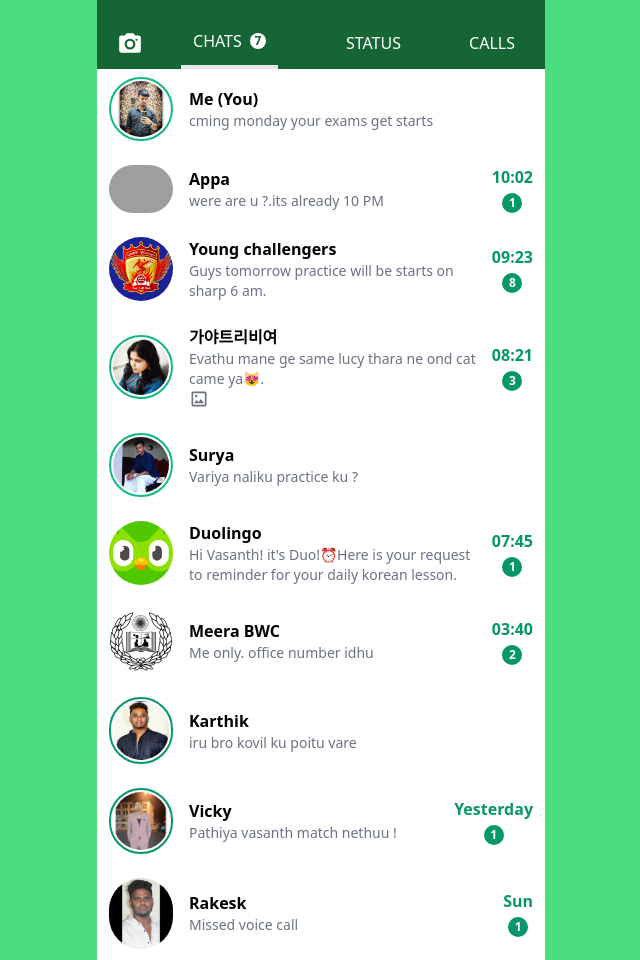
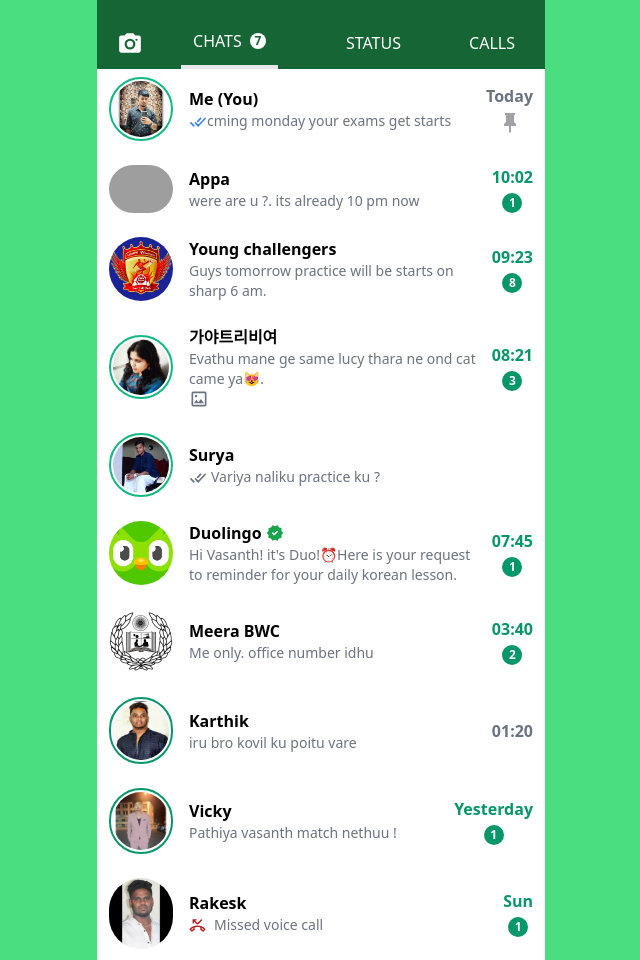
Before and after one commit to Vasanth-R27/whatsApp_UI_Using_Tailwindcss, a website: page index.html in a window 1280 px wide. Shown: the part 113-1073 px from the top of the page, without its empty margins (319-959 px from the left). Drawn offline with Linux system fonts and the light colour scheme; grey boxes are pictures that could not be loaded.

Commit message:
Added icons

```diff
--- a/index.html
+++ b/index.html
@@ -4,16 +4,22 @@
 <head>
     <meta charset="UTF-8">
     <meta name="viewport" content="width=device-width, initial-scale=1.0">
-    <title>Document</title>
+    <title>WhatsApp-UI-TailwindCSS</title>
+
+    <!-- css-link -->
     <link rel="stylesheet" href="./assets/css/output.css">
+
+    <!-- Whatsapp-icon-link -->
+    <link rel="shortcut icon" href="./assets/images/WhatsApp-icon.png" type="image">
+
 </head>
 
 <body class="bg-green-400 px-10">
-    <h1 class="text-black text-center font-bold py-5">WhatsApp UI</h1>
+    <h1 class="text-black text-center font-bold py-5">WhatsApp UI Challenge</h1>
 
     <section class="max-w-md mx-auto">
 
-        <div class="bg-green-800 px-5 py-5 flex items-center     justify-between">
+        <div class="bg-green-800 px-5 py-5 flex items-center justify-between">
             <h1 class="text-white font-bold">WhatsApp</h1>
             <div>
                 <div class="flex">
@@ -94,10 +100,23 @@
 
                 <div class="flex-1">
                     <h4 class="font-semibold">Me (You)</h4>
-                    <p class="text-gray-500 text-sm">cming monday your exams get starts</p>
+                    <div class="flex items-center">
+                        <svg xmlns="http://www.w3.org/2000/svg" width="18" height="18" viewBox="0 0 16 16"
+                            class="text-blue-500 ">
+                            <path fill="none" stroke="currentColor" stroke-linecap="round" stroke-linejoin="round"
+                                stroke-width="1.5" d="m1.75 9.75l2.5 2.5m3.5-4l2.5-2.5m-4.5 4l2.5 2.5l6-6.5" />
+                        </svg>
+                        <p class="text-gray-500 text-sm">cming monday your exams get starts</p>
+                    </div>
                 </div>
 
-
+                <div class="flex flex-col items-center space-y-0.5">
+                    <span class="text-gray-500 font-semibold">Today</span>
+                    <span><svg class="fill-current text-gray-500" xmlns="http://www.w3.org/2000/svg" width="24"
+                            height="24" viewBox="0 0 24 24">
+                            <path class="text-zinc-400 " d="m16 12l2 2v2h-5v6l-1 1l-1-1v-6H6v-2l2-2V5H7V3h10v2h-1v7Z" />
+                        </svg>
+                </div>
             </div>
 
             <!-- chat-2 -->
@@ -109,7 +128,7 @@
 
                 <div class="flex-1">
                     <h4 class="font-semibold">Appa</h4>
-                    <p class="text-gray-500 text-sm">were are u ?.its already 10 PM</p>
+                    <p class="text-gray-500 text-sm">were are u ?. its already 10 pm now</p>
                 </div>
 
                 <div class="flex flex-col items-center space-y-1">
@@ -150,10 +169,11 @@
                                 xmlns="http://www.w3.org/2000/svg" width="20" height="20" viewBox="0 0 24 24">
                                 <path fill="currentColor"
                                     d="M5 21q-.825 0-1.413-.588T3 19V5q0-.825.588-1.413T5 3h14q.825 0 1.413.588T21 5v14q0 .825-.588 1.413T19 21H5Zm0-2h14V5H5v14Zm1-2h12l-3.75-5l-3 4L9 13l-3 4Zm-1 2V5v14Zm3.5-9q.625 0 1.063-.438T10 8.5q0-.625-.438-1.063T8.5 7q-.625 0-1.063.438T7 8.5q0 .625.438 1.063T8.5 10Z" />
-                            </svg></span> </p>
+                            </svg>
+                        </span>
+                    </p>
                 </div>
 
-                <!-- chat-5 -->
                 <div class="flex flex-col items-center space-y-1">
                     <span class="text-emerald-600 font-semibold">08:21</span>
                     <span
@@ -162,7 +182,7 @@
             </div>
 
 
-            <!-- chat-6 -->
+            <!-- chat-5 -->
             <div class="flex space-x-4 items-center px-3 py-2 hover:cursor-pointer hover:bg-gray-200">
                 <div>
                     <img src="./assets/images/surya-img.jpg" alt="surya"
@@ -171,19 +191,34 @@
 
                 <div class="flex-1">
                     <h4 class="font-semibold">Surya</h4>
-                    <p class="text-gray-500 text-sm">Variya naliku practice ku ?</p>
+                    <div class="flex items-center gap-1">
+                        <svg xmlns="http://www.w3.org/2000/svg" width="18" height="18" viewBox="0 0 16 16"
+                            class="text-gray-500 ">
+                            <path fill="none" stroke="currentColor" stroke-linecap="round" stroke-linejoin="round"
+                                stroke-width="1.5" d="m1.75 9.75l2.5 2.5m3.5-4l2.5-2.5m-4.5 4l2.5 2.5l6-6.5" />
+                        </svg>
+                        <p class="text-gray-500 text-sm">Variya naliku practice ku ?</p>
+                    </div>
                 </div>
+            </div>
 
 
-            </div>
-
+            <!-- chat-6 -->
             <div class="flex space-x-4 items-center px-3 py-2 hover:cursor-pointer hover:bg-gray-200">
                 <div>
                     <img src="./assets/images/duolingo-logo.png" alt="Duolingo-img" class="w-16 rounded-full">
                 </div>
 
                 <div class="flex-1">
-                    <h4 class="font-semibold">Duolingo</h4>
+                    <div class="flex items-center gap-1">
+                        <h4 class="font-semibold">Duolingo</h4>
+                        <svg class="fill-current text-green-600" xmlns="http://www.w3.org/2000/svg" width="18"
+                            height="18" viewBox="0 0 24 24">
+                            <path
+                                d="M10.95 12.7L9.5 11.275Q9.225 11 8.812 11t-.712.3q-.275.275-.275.7t.275.7l2.15 2.15q.3.3.7.3t.7-.3l4.25-4.25q.3-.3.287-.7t-.287-.7q-.3-.3-.713-.312t-.712.287L10.95 12.7Zm-2.8 9.05L6.7 19.3l-2.75-.6q-.375-.075-.6-.388t-.175-.687L3.45 14.8l-1.875-2.15q-.25-.275-.25-.65t.25-.65L3.45 9.2l-.275-2.825q-.05-.375.175-.688t.6-.387l2.75-.6l1.45-2.45q.2-.325.55-.438t.7.038l2.6 1.1l2.6-1.1q.35-.15.7-.038t.55.438L17.3 4.7l2.75.6q.375.075.6.388t.175.687L20.55 9.2l1.875 2.15q.25.275.25.65t-.25.65L20.55 14.8l.275 2.825q.05.375-.175.688t-.6.387l-2.75.6l-1.45 2.45q-.2.325-.55.438t-.7-.038l-2.6-1.1l-2.6 1.1q-.35.15-.7.038t-.55-.438Z" />
+                        </svg>
+                    </div>
+
                     <p class="text-gray-500 text-sm">Hi Vasanth!
                         it's Duo!⏰Here is your request to reminder for your daily korean lesson.
                     </p>
@@ -226,7 +261,9 @@
                     <h4 class="font-semibold">Karthik</h4>
                     <p class="text-gray-500 text-sm">iru bro kovil ku poitu vare</p>
                 </div>
-
+                <div class="flex flex-col items-center space-y-1">
+                    <span class="text-gray-500 font-semibold">01:20</span>
+                </div>
 
             </div>
 
@@ -257,7 +294,14 @@
 
                 <div class="flex-1">
                     <h4 class="font-semibold">Rakesk</h4>
-                    <p class="text-gray-500 text-sm">Missed voice call</p>
+                    <div class="flex items-center gap-2">
+                        <svg class="fill-current text-red-700" xmlns="http://www.w3.org/2000/svg" width="17" height="17"
+                            viewBox="0 0 24 24">
+                            <path
+                                d="m3.4 20.4l-2.3-2.25q-.3-.3-.3-.7t.3-.7q2.2-2.375 5.075-3.562T12 12q2.95 0 5.813 1.188T22.9 16.75q.3.3.3.7t-.3.7l-2.3 2.25q-.275.275-.638.3t-.662-.2l-2.9-2.2q-.2-.15-.3-.35t-.1-.45v-2.85q-.95-.3-1.95-.475T12 14q-1.05 0-2.05.175T8 14.65v2.85q0 .25-.1.45t-.3.35l-2.9 2.2q-.3.225-.663.2t-.637-.3ZM6 15.35q-.725.375-1.4.863T3.2 17.3l1 1L6 16.9v-1.55Zm12 .05v1.5l1.8 1.4l1-.95q-.725-.65-1.4-1.125T18 15.4Zm-12-.05Zm12 .05ZM6 9q-.425 0-.713-.288T5 8V4q0-.425.288-.713T6 3h4q.425 0 .713.288T11 4q0 .425-.288.713T10 5H8.4l3.525 3.525l4.95-4.95q.3-.3.713-.3t.712.3q.3.3.3.713T18.3 5l-4.925 4.925q-.575.575-1.425.575t-1.425-.575L7 6.4V8q0 .425-.288.713T6 9Z" />
+                        </svg>
+                        <p class="text-gray-500 text-sm"> Missed voice call</p>
+                    </div>
                 </div>
 
                 <div class="flex flex-col items-center space-y-1">
@@ -283,10 +327,7 @@
                             </svg></span></p>
                 </div>
             </div>
-
-
         </div>
-
     </section>
 
 
```
Also changed, not shown: assets/css/output.css, assets/images/WhatsApp-icon.png (added).
